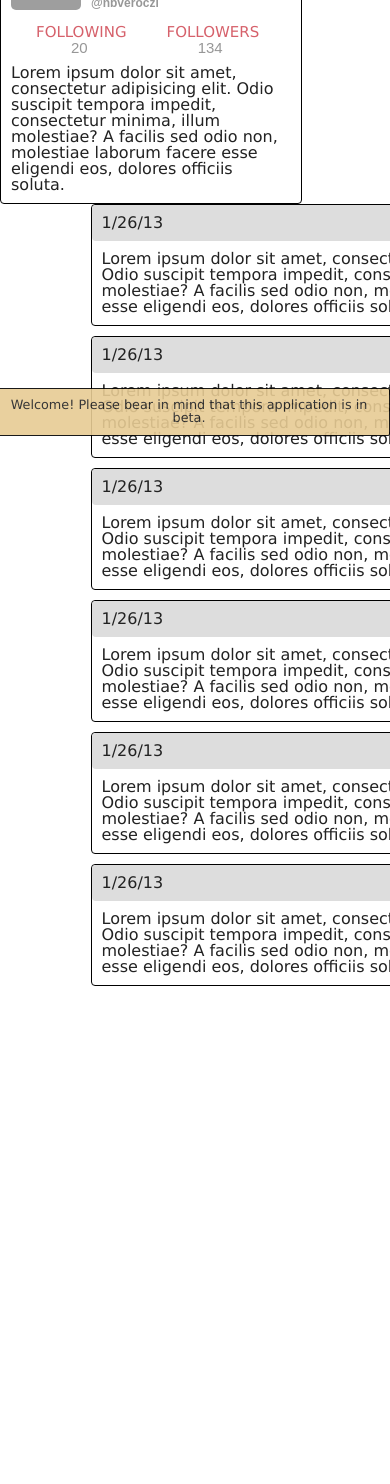
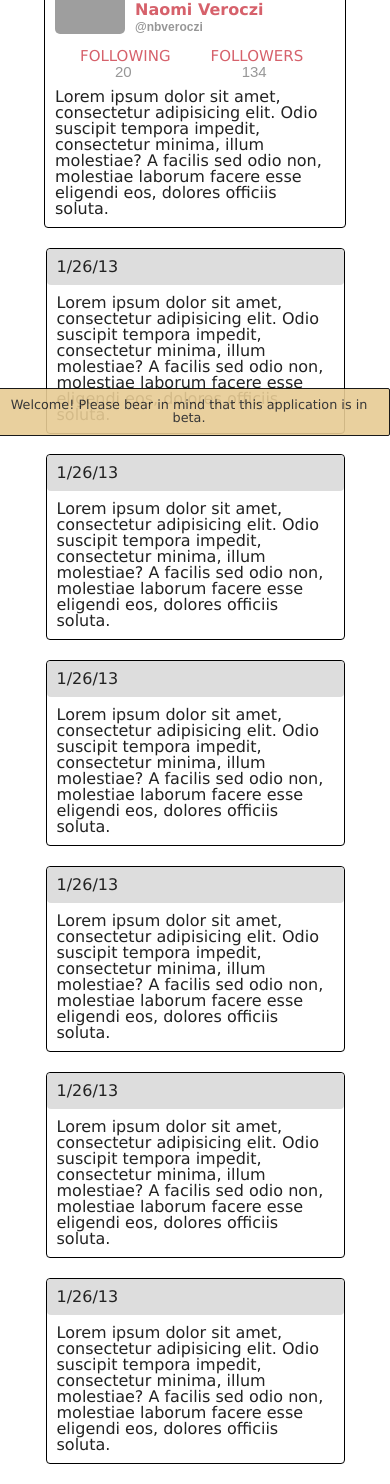
Before and after one commit to bennettbuchanan/twitter_clone, a PHP site: page /mystatuses.html in a window 390 px wide. Shown: the part 408-1892 px from the top of the page. Before the commit the page ends 1394 px from the top, so only its background shows below. Run offline with PHP 8.4, Linux system fonts and the light colour scheme; grey boxes are pictures that could not be loaded.

Commit message:
make allusers and mystatus pages responsive

```diff
--- a/allusers.html
+++ b/allusers.html
@@ -27,6 +27,7 @@
             <li><a href="allusers.html">All users</a></li>
           </ul>
         </nav>
+      <div class="alluserswrapper">
           <div class="profile alluserspage"> <!-- profile -->
             <img class="background" src="http://www.transparenttextures.com/patterns/45-degree-fabric-dark.png">
             <img class="minipic" src="https://pbs.twimg.com/profile_images/671167132147691520/uV8CeWDU_bigger.jpg">
@@ -216,6 +217,7 @@
               <p>Lorem ipsum dolor sit amet, consectetur adipisicing elit. Odio suscipit tempora impedit, consectetur minima, illum molestiae? A facilis sed odio non, molestiae laborum facere esse eligendi eos, dolores officiis soluta.</p>
             </div> <!-- End Bio -->
           </div> <!-- End profile -->
+        </div>
     </div><!-- End Outermost container -->
     <div class="beta">
       <p>Welcome! Please bear in mind that this application is in beta.</p>
--- a/mystatuses.html
+++ b/mystatuses.html
@@ -28,7 +28,6 @@
           </ul>
         </nav>
         <!-- Column left -->
-        <div>
           <div class="profile"> <!-- profile -->
             <img class="background" src="http://www.transparenttextures.com/patterns/45-degree-fabric-dark.png">
             <img class="minipic" src="https://pbs.twimg.com/profile_images/671167132147691520/uV8CeWDU_bigger.jpg">
--- a/twitter.css
+++ b/twitter.css
@@ -379,7 +379,7 @@ aside {
   width: 500px;
   margin-left: auto;
   margin-right: auto;
-  margin-bottom: 10px;
+  margin-bottom: 20px;
   border: 1px solid black;
   border-radius: 4px;
 }
@@ -430,6 +430,36 @@ img {
 
 
 @media screen and (max-width: 992px) {
+
+  /* begin CSS for user status page */
+
+  /* add margin to progfile sectionn */
+  .profile {
+    margin: 20px 20px 0px 20px;
+  }
+
+  /* float container left and decrease width to fit side by side with profile*/
+  .postcontainer {
+      float: left;
+      width: 50%;
+      margin-top: 20px;
+  }
+
+  /* adjust to 99% relative to container */
+  .statuspost {
+      width: 99%;
+  }
+
+
+  .alluserswrapper{
+    width: 690px;
+    margin: auto;
+  }
+
+  /* end CSS for user status page */
+
+
+  /* begin CSS for homepage */
 
   .outercontainer {
     position: relative;
@@ -533,8 +563,47 @@ img {
     border: 1px solid black;
     border-radius: 2px;
   }
+
+  /*end CSS for homepage */
 }
 @media screen and (max-width: 768px) {
+
+  /* begin CSS for user status page */
+
+   /* add margin to profile section to center item */
+  .profile {
+    width: 300px;
+    float: none;
+    margin: auto;
+  }
+
+  /* include margin-bottom for allusers page */
+  .alluserspage {
+    margin-bottom: 20px;
+  }
+
+  /* float container left and decrease width to fit side by side with profile*/
+  .postcontainer {
+      float: none;
+      width: 300px;
+      margin: auto;
+  }
+
+  /* adjust to 99% relative to container add margin for spacing*/
+  .statuspost {
+      width: 99%;
+      margin-top: 20px;
+  }
+
+  .alluserswrapper{
+    width: 100%;
+    margin: auto;
+  }
+
+
+  /* end CSS for user status page */
+
+  /* begin CSS for homepage */
 
   .outercontainer {
     position: relative;
@@ -596,8 +665,9 @@ img {
     width: 100%;
   }
 
+  /* add bottom margin to push profile image down */
   nav {
-    margin-bottom: 0px;
+    margin-bottom: 40px;
     width: 345px;
   }
 
@@ -622,4 +692,6 @@ img {
   #bottomfeature{
     margin-bottom: 55px;
   }
+
+  /*end CSS for homepage */
 }
```
